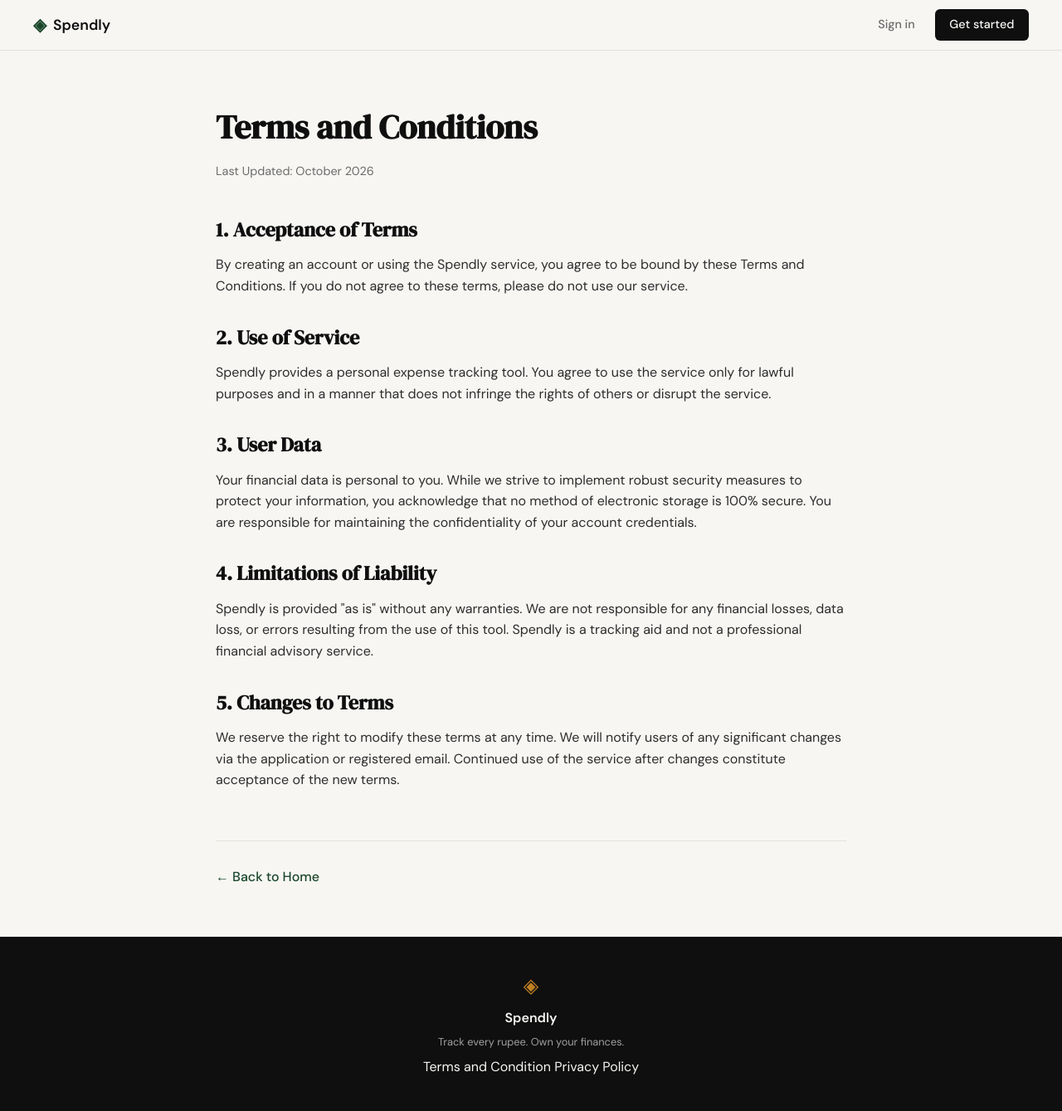
After one commit to Aayushcell/Spendly, a Flask app: page /terms in a window 1280 px wide. The commit adds this page. Shown: the whole page at 83% size. Run offline with Flask 3, Linux system fonts and the light colour scheme.

Commit message:
landing: add terms and conditions page and route

```diff
--- a/app.py
+++ b/app.py
@@ -20,6 +20,11 @@ def register():
 @app.route("/login")
 def login():
     return render_template("login.html")
+
+
+@app.route("/terms")
+def terms():
+    return render_template("terms.html")
 
 
 # ------------------------------------------------------------------ #
--- a/templates/base.html
+++ b/templates/base.html
@@ -35,7 +35,7 @@
             <span class="footer-name">Spendly</span>
             <p class="footer-copy">Track every rupee. Own your finances.</p>
             <div class="footer-links">
-                <a href="#">Terms and Condition</a>
+                <a href="/terms">Terms and Condition</a>
                 <a href="#">Privacy Policy</a>
             </div>
         </div>
--- /dev/null
+++ b/templates/terms.html
@@ -0,0 +1,41 @@
+{% extends "base.html" %}
+
+{% block title %}Terms and Conditions — Spendly{% endblock %}
+
+{% block content %}
+<div class="terms-container" style="max-width: 800px; margin: 60px auto; padding: 0 20px;">
+    <h1 style="font-family: var(--font-display); font-size: 2.5rem; color: var(--ink); margin-bottom: 10px;">Terms and Conditions</h1>
+    <p style="color: var(--ink-muted); font-size: 0.9rem; margin-bottom: 40px;">Last Updated: October 2026</p>
+
+    <div class="terms-content" style="display: flex; flex-direction: column; gap: 30px;">
+        <section>
+            <h2 style="font-family: var(--font-display); font-size: 1.5rem; color: var(--ink); margin-bottom: 10px;">1. Acceptance of Terms</h2>
+            <p style="color: var(--ink-soft);">By creating an account or using the Spendly service, you agree to be bound by these Terms and Conditions. If you do not agree to these terms, please do not use our service.</p>
+        </section>
+
+        <section>
+            <h2 style="font-family: var(--font-display); font-size: 1.5rem; color: var(--ink); margin-bottom: 10px;">2. Use of Service</h2>
+            <p style="color: var(--ink-soft);">Spendly provides a personal expense tracking tool. You agree to use the service only for lawful purposes and in a manner that does not infringe the rights of others or disrupt the service.</p>
+        </section>
+
+        <section>
+            <h2 style="font-family: var(--font-display); font-size: 1.5rem; color: var(--ink); margin-bottom: 10px;">3. User Data</h2>
+            <p style="color: var(--ink-soft);">Your financial data is personal to you. While we strive to implement robust security measures to protect your information, you acknowledge that no method of electronic storage is 100% secure. You are responsible for maintaining the confidentiality of your account credentials.</p>
+        </section>
+
+        <section>
+            <h2 style="font-family: var(--font-display); font-size: 1.5rem; color: var(--ink); margin-bottom: 10px;">4. Limitations of Liability</h2>
+            <p style="color: var(--ink-soft);">Spendly is provided "as is" without any warranties. We are not responsible for any financial losses, data loss, or errors resulting from the use of this tool. Spendly is a tracking aid and not a professional financial advisory service.</p>
+        </section>
+
+        <section>
+            <h2 style="font-family: var(--font-display); font-size: 1.5rem; color: var(--ink); margin-bottom: 10px;">5. Changes to Terms</h2>
+            <p style="color: var(--ink-soft);">We reserve the right to modify these terms at any time. We will notify users of any significant changes via the application or registered email. Continued use of the service after changes constitute acceptance of the new terms.</p>
+        </section>
+    </div>
+
+    <div style="margin-top: 60px; padding-top: 30px; border-top: 1px solid var(--border);">
+        <a href="{{ url_for('landing') }}" style="color: var(--accent); font-weight: 500; transition: opacity 0.2s;" onmouseover="this.style.opacity='0.8'" onmouseout="this.style.opacity='1'">← Back to Home</a>
+    </div>
+</div>
+{% endblock %}
```
